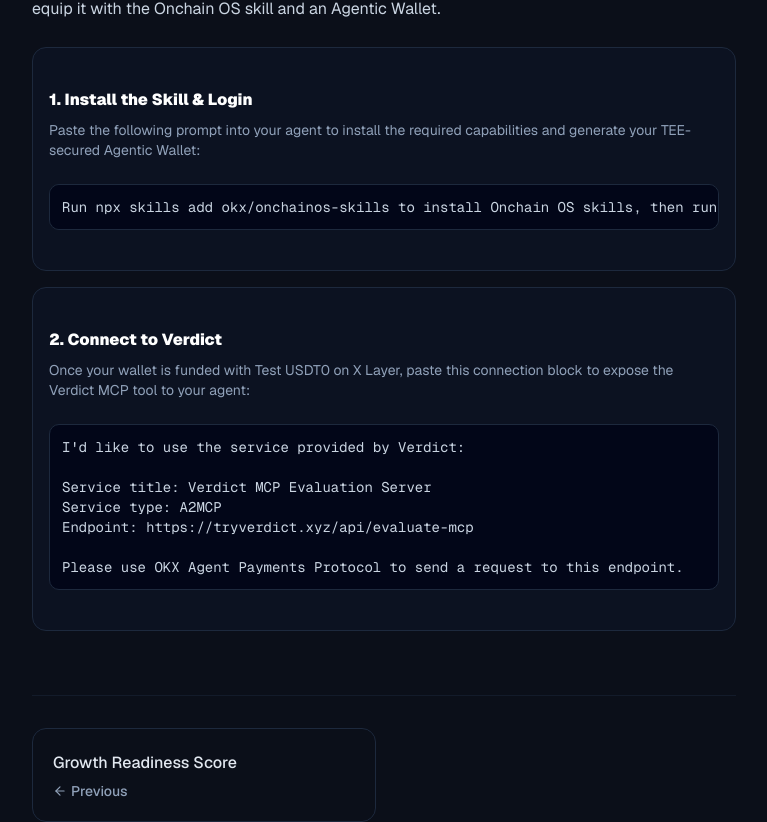
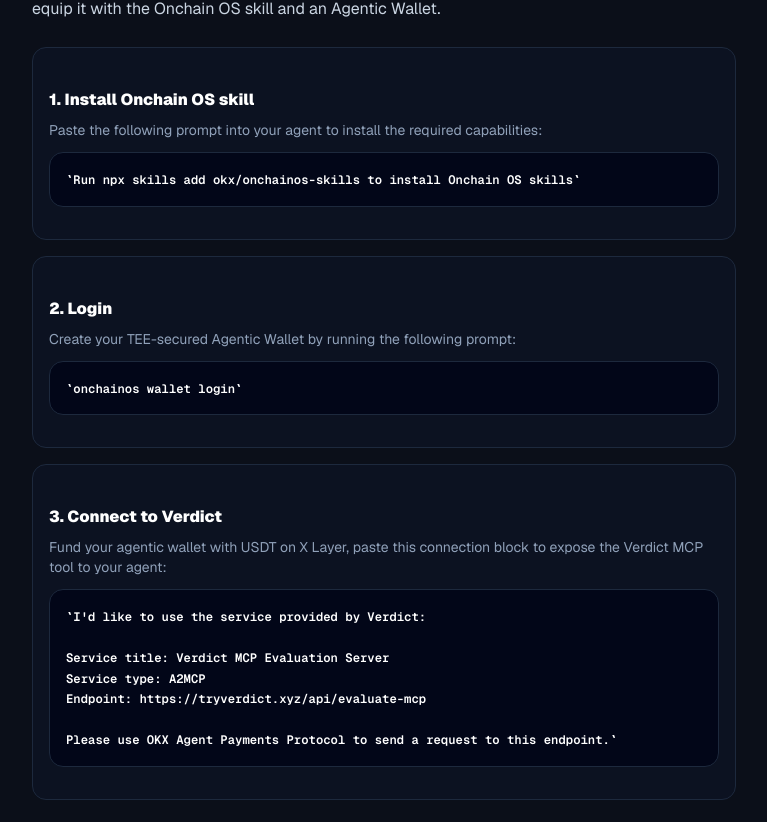
Before and after one commit to eugenennamdi/verdict, a Next.js app: page /docs/pricing in a window 1280 px wide. Shown: the part 1700-2522 px from the top of the page, without its empty margins (416-1183 px from the left). Built offline with nearby package versions, Linux system fonts and the light colour scheme.

Commit message:
updating docs

```diff
--- a/src/app/docs/pricing/page.tsx
+++ b/src/app/docs/pricing/page.tsx
@@ -2,6 +2,7 @@
 import Link from "next/link";
 import { DocsPagination } from "@/components/DocsPagination";
 import { Check, Bot, Globe } from "lucide-react";
+import { CopyBlock } from "@/components/copy-block";
 
 export const metadata: Metadata = {
   title: "Agent & Pricing (OKX.AI) | Documentation",
@@ -105,25 +106,39 @@
 
       <div className="space-y-4 my-6">
         <div className="p-4 bg-slate-50 dark:bg-slate-900/50 border border-slate-200 dark:border-slate-800 rounded-xl">
-          <h4 className="font-bold text-slate-900 dark:text-white mb-2">1. Install the Skill & Login</h4>
-          <p className="text-sm text-slate-600 dark:text-slate-400 mb-3">Paste the following prompt into your agent to install the required capabilities and generate your TEE-secured Agentic Wallet:</p>
-          <pre className="p-3 bg-slate-100 dark:bg-slate-950 border border-slate-200 dark:border-slate-800 rounded-lg text-sm overflow-x-auto text-slate-800 dark:text-slate-300">
-            <code>Run npx skills add okx/onchainos-skills to install Onchain OS skills, then run onchainos wallet login</code>
-          </pre>
+          <h4 className="font-bold text-slate-900 dark:text-white mb-2">1. Install Onchain OS skill</h4>
+          <p className="text-sm text-slate-600 dark:text-slate-400 mb-1">Paste the following prompt into your agent to install the required capabilities:</p>
+          <CopyBlock text="Run npx skills add okx/onchainos-skills to install Onchain OS skills">
+            <code className="whitespace-pre">Run npx skills add okx/onchainos-skills to install Onchain OS skills</code>
+          </CopyBlock>
         </div>
 
         <div className="p-4 bg-slate-50 dark:bg-slate-900/50 border border-slate-200 dark:border-slate-800 rounded-xl">
-          <h4 className="font-bold text-slate-900 dark:text-white mb-2">2. Connect to Verdict</h4>
-          <p className="text-sm text-slate-600 dark:text-slate-400 mb-3">Once your wallet is funded with Test USDT0 on X Layer, paste this connection block to expose the Verdict MCP tool to your agent:</p>
-          <pre className="p-3 bg-slate-100 dark:bg-slate-950 border border-slate-200 dark:border-slate-800 rounded-lg text-sm overflow-x-auto text-slate-800 dark:text-slate-300">
-            <code>{`I'd like to use the service provided by Verdict:
+          <h4 className="font-bold text-slate-900 dark:text-white mb-2">2. Login</h4>
+          <p className="text-sm text-slate-600 dark:text-slate-400 mb-1">Create your TEE-secured Agentic Wallet by running the following prompt:</p>
+          <CopyBlock text="onchainos wallet login">
+            <code className="whitespace-pre">onchainos wallet login</code>
+          </CopyBlock>
+        </div>
+
+        <div className="p-4 bg-slate-50 dark:bg-slate-900/50 border border-slate-200 dark:border-slate-800 rounded-xl">
+          <h4 className="font-bold text-slate-900 dark:text-white mb-2">3. Connect to Verdict</h4>
+          <p className="text-sm text-slate-600 dark:text-slate-400 mb-1">Fund your agentic wallet with USDT on X Layer, paste this connection block to expose the Verdict MCP tool to your agent:</p>
+          <CopyBlock text={`I'd like to use the service provided by Verdict:
+
+Service title: Verdict MCP Evaluation Server
+Service type: A2MCP
+Endpoint: https://tryverdict.xyz/api/evaluate-mcp
+
+Please use OKX Agent Payments Protocol to send a request to this endpoint.`}>
+            <code className="whitespace-pre">{`I'd like to use the service provided by Verdict:
 
 Service title: Verdict MCP Evaluation Server
 Service type: A2MCP
 Endpoint: https://tryverdict.xyz/api/evaluate-mcp
 
 Please use OKX Agent Payments Protocol to send a request to this endpoint.`}</code>
-          </pre>
+          </CopyBlock>
         </div>
       </div>
 
--- /dev/null
+++ b/src/components/copy-block.tsx
@@ -0,0 +1,29 @@
+"use client";
+
+import { useState } from "react";
+import { Check, Copy } from "lucide-react";
+
+export function CopyBlock({ text, children }: { text: string; children: React.ReactNode }) {
+  const [copied, setCopied] = useState(false);
+
+  const handleCopy = () => {
+    navigator.clipboard.writeText(text);
+    setCopied(true);
+    setTimeout(() => setCopied(false), 2000);
+  };
+
+  return (
+    <div className="relative group mt-3 mb-4">
+      <div className="p-4 bg-slate-100 dark:bg-slate-950 border border-slate-200 dark:border-slate-800 rounded-xl text-sm overflow-x-auto text-slate-800 dark:text-slate-300 pr-12">
+        {children}
+      </div>
+      <button
+        onClick={handleCopy}
+        className="absolute top-3 right-3 p-2 rounded-lg bg-white dark:bg-slate-900 border border-slate-200 dark:border-slate-800 text-slate-500 hover:text-slate-700 dark:hover:bg-slate-800 dark:text-slate-400 dark:hover:text-slate-200 opacity-0 group-hover:opacity-100 transition-all focus:opacity-100 shadow-sm"
+        title="Copy to clipboard"
+      >
+        {copied ? <Check className="w-4 h-4 text-emerald-500" /> : <Copy className="w-4 h-4" />}
+      </button>
+    </div>
+  );
+}
```
